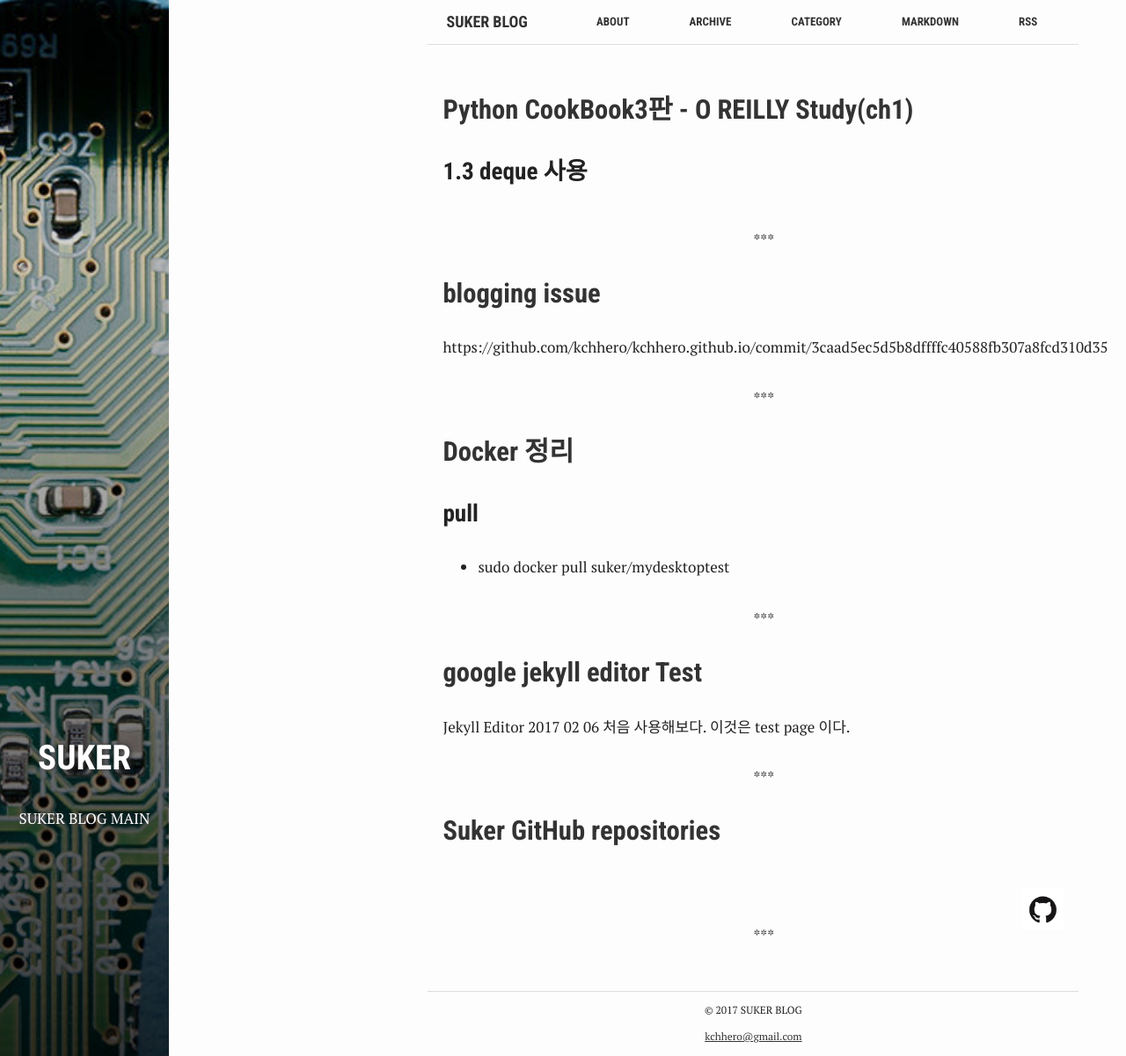
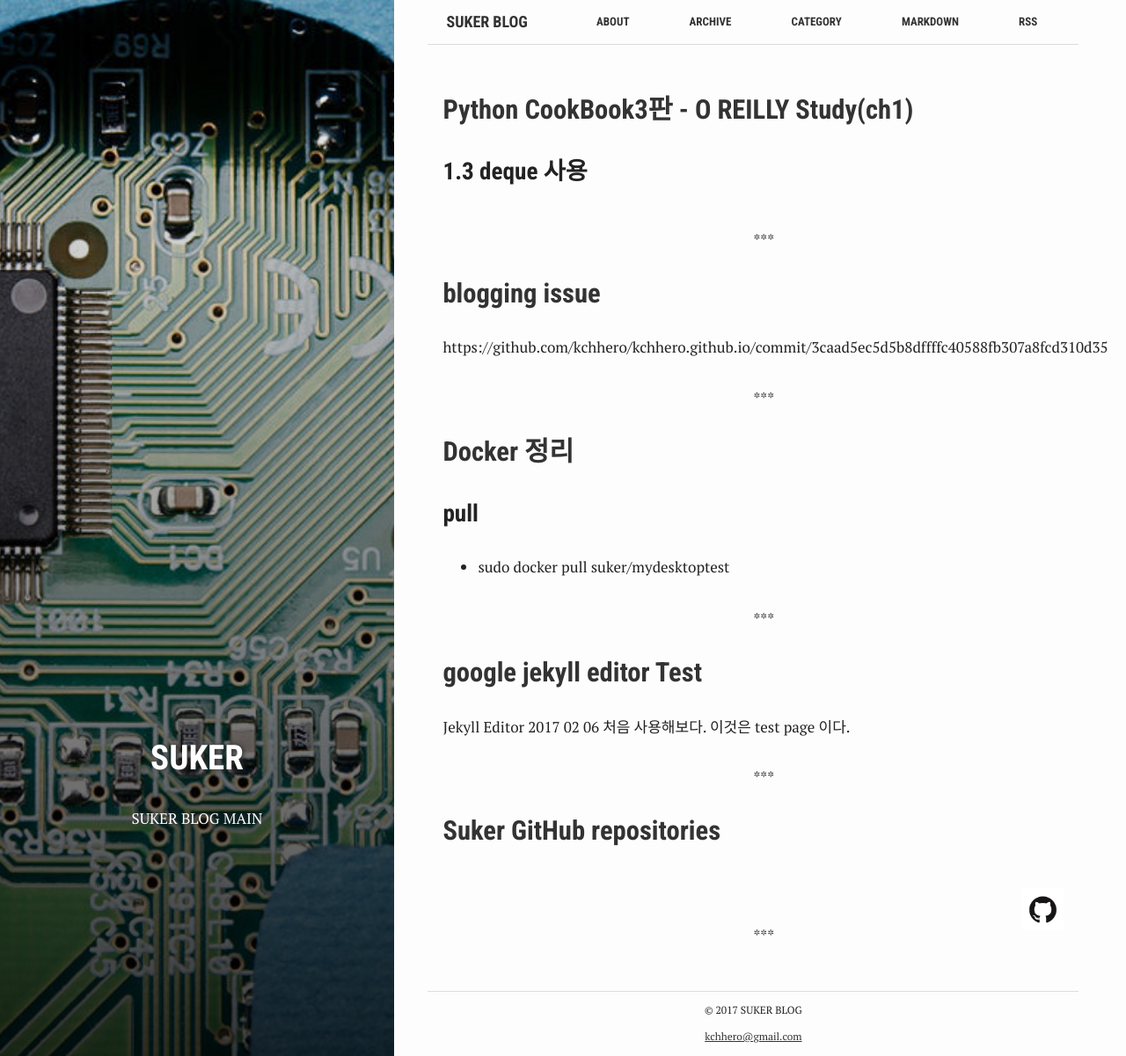
Before and after one commit to kchhero/kchhero.github.io, a Jekyll site: the page built from index.html, in a window 1280 px wide and 1201 px high. Shown: the whole window at 88% size. Built offline with Jekyll 4.4.1, drawn with Linux system fonts in a browser that asks for light colours.

Commit message:
Update _variables.scss

```diff
--- a/assets/_sass/_variables.scss
+++ b/assets/_sass/_variables.scss
@@ -3,7 +3,7 @@ $break-point: 960px;
 $md-break-point: 640px;
 $sm-break-point: 320px;
 
-$aside-width: 15%;
+$aside-width: 35%;
 $content-wrapper-width: 62%;
 $article-max-width: 740px;
 $post-margin-left: 38%;
```
